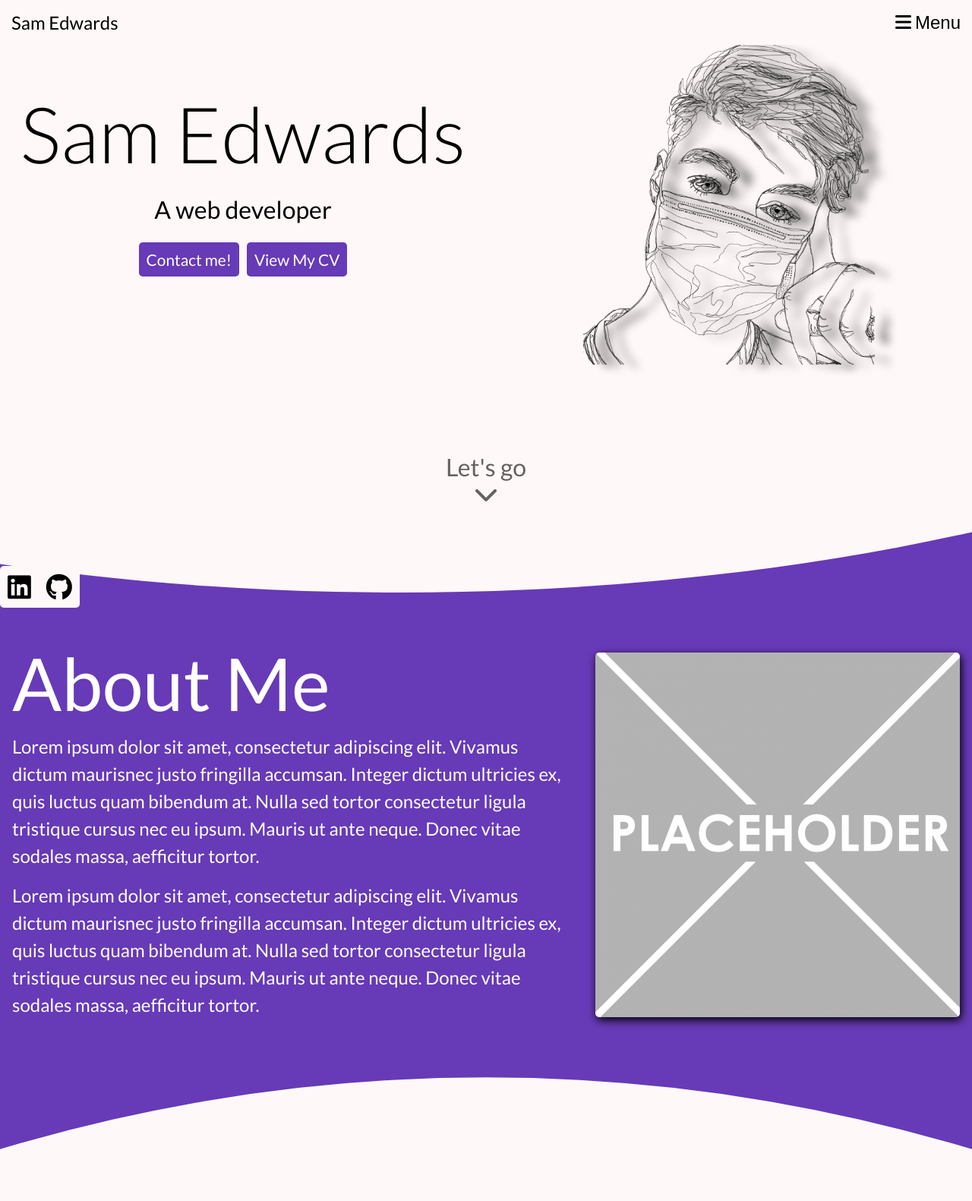
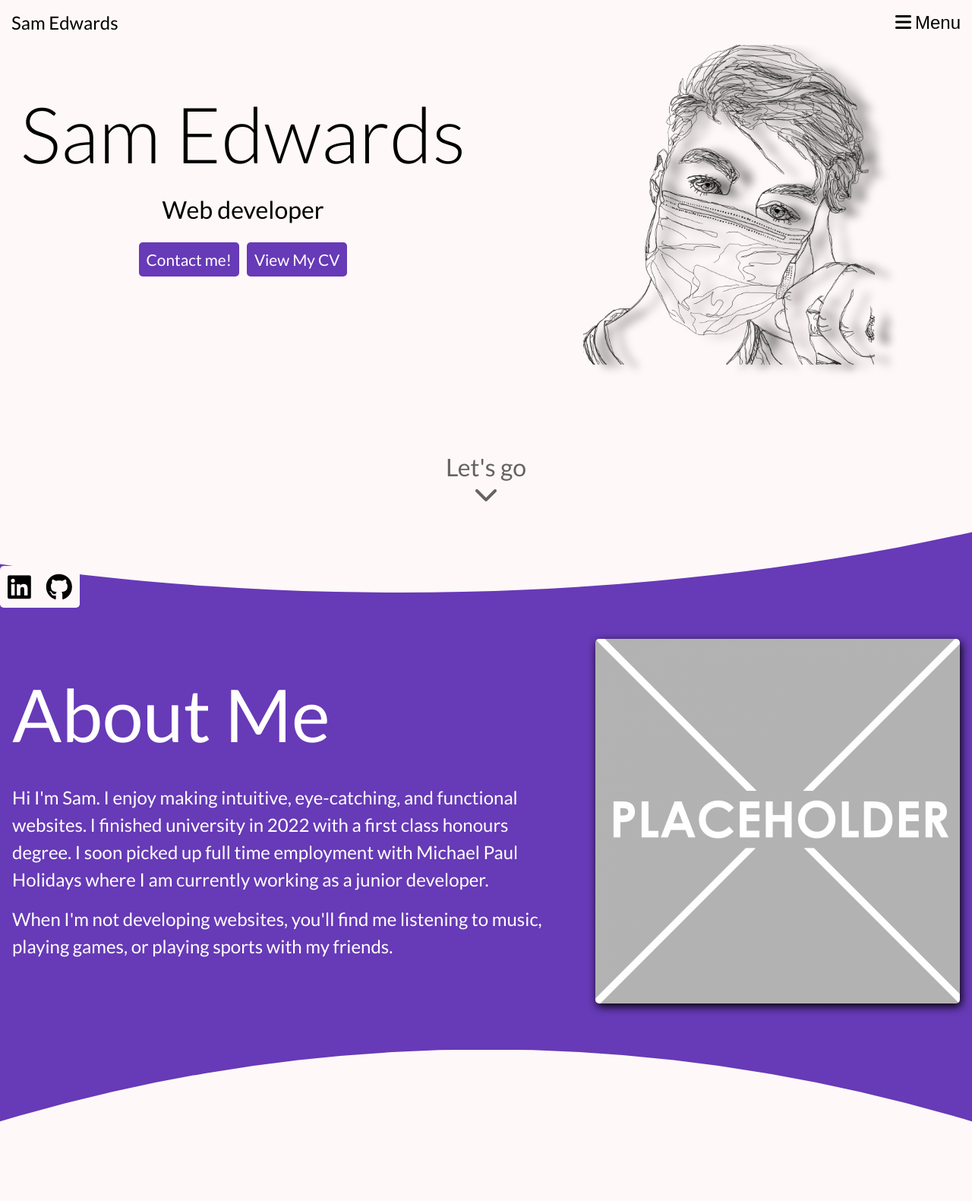
Before and after one commit to QuiteCustard/Portfolio, a PHP site: page / in a window 1280 px wide. Shown: the top 1581 px of the page at 76% size. Run offline with PHP 8.4, Linux system fonts and the light colour scheme.

Commit message:
Added about desc

```diff
--- a/index.php
+++ b/index.php
@@ -39,7 +39,7 @@
             <div class="hero">
                 <div class="hero-content">
                     <h1 class="hero-title">Sam Edwards</h1>
-                    <p>A web developer</p>
+                    <p>Web developer</p>
                     <div class="buttons">
                         <a href="mailto:samedwards9@sky.com" class="button">Contact me!</a>
                         <a href="" class="button">View My CV</a>
@@ -55,17 +55,11 @@
             <div class="container">
                 <h2 class="container-title">About Me</h2>
                 <div class="container-content">
-                    <p>Lorem ipsum dolor sit amet, consectetur adipiscing elit. Vivamus dictum maurisnec justo fringilla
-                        accumsan.
-                        Integer dictum ultricies ex, quis luctus quam bibendum at. Nulla sed tortor consectetur ligula
-                        tristique cursus nec eu ipsum. Mauris ut ante neque. Donec vitae sodales massa, aefficitur
-                        tortor.
+                    <p>Hi I'm Sam. I enjoy making intuitive, eye-catching, and functional websites.
+                    I finished university in 2022 with a first class honours degree. I soon picked up full time employment with Michael Paul Holidays where I am currently working as a junior developer.
                     </p>
-                    <p>Lorem ipsum dolor sit amet, consectetur adipiscing elit. Vivamus dictum maurisnec justo fringilla
-                        accumsan.
-                        Integer dictum ultricies ex, quis luctus quam bibendum at. Nulla sed tortor consectetur ligula
-                        tristique cursus nec eu ipsum. Mauris ut ante neque. Donec vitae sodales massa, aefficitur
-                        tortor.
+                    <p>
+                    When I'm not developing websites, you'll find me listening to music, playing games, or playing sports with my friends.
                     </p>
                 </div>
                 <img class="img" src="assets/images/placeholder.png" alt="A photo of myself">
--- a/scss/_layout.scss
+++ b/scss/_layout.scss
@@ -87,6 +87,7 @@
         grid-area: heading;
         align-self: end;
         text-align: start;
+        margin-bottom: 2rem;
     }
 
     &-content {
```
Also changed, not shown: css/main.css.
